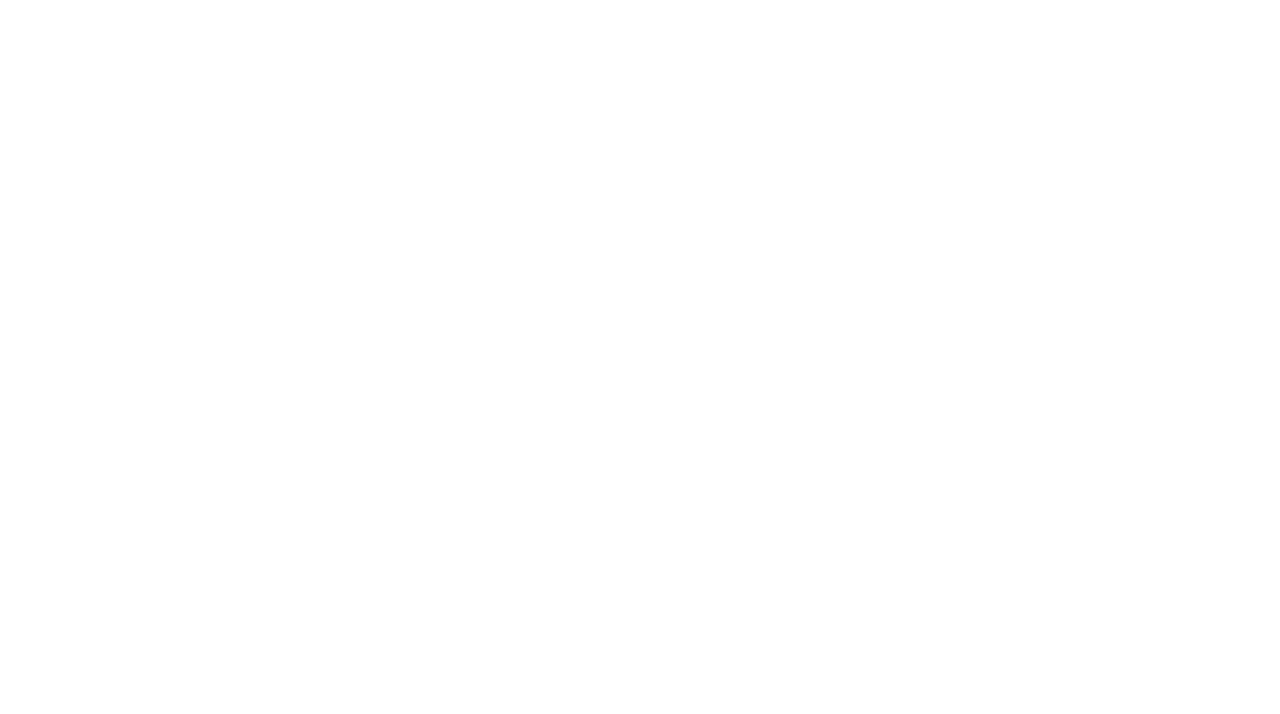
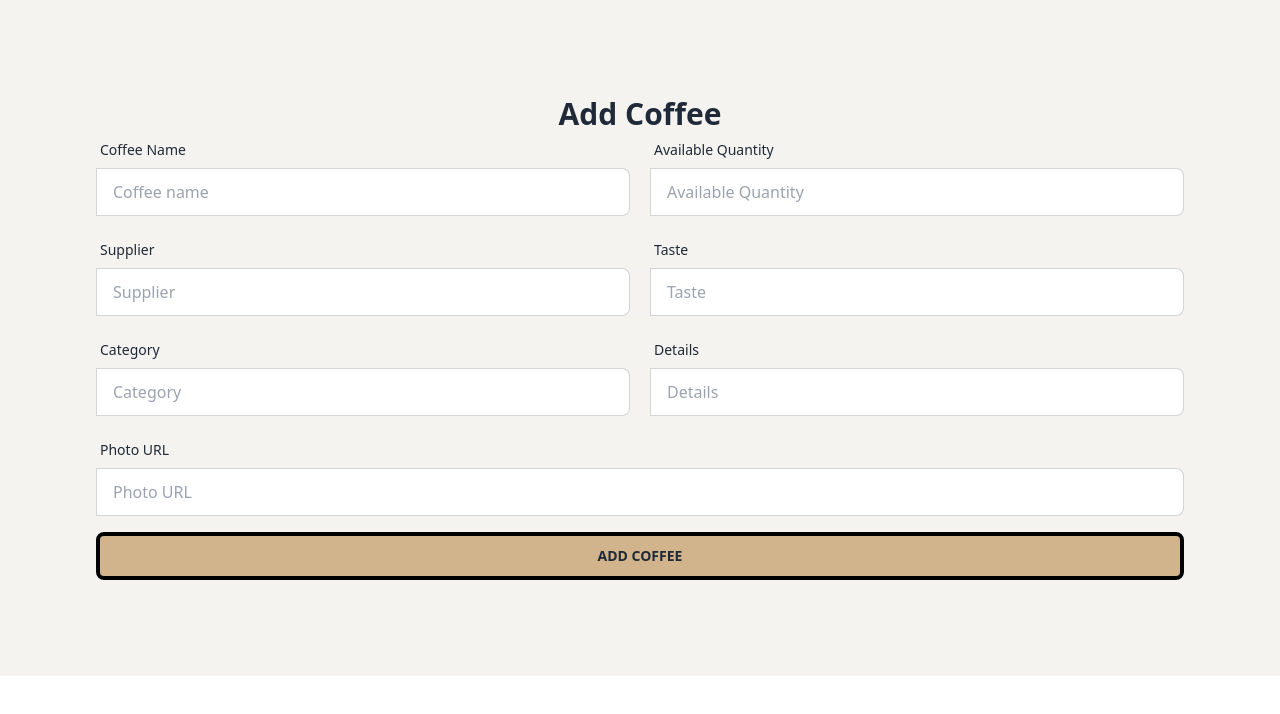
Before and after one commit to sifurr/coffee-store-server-and-client, a React (Vite) app in the folder coffee-store-client/: page /addCoffee in a window 1280 px wide. Shown: the top 714 px of the page. Built offline with nearby package versions, Linux system fonts and the light colour scheme.

Commit message:
Add a basic coffee adding form

```diff
--- a/coffee-store-client/src/components/AddCoffee.jsx
+++ b/coffee-store-client/src/components/AddCoffee.jsx
@@ -1,26 +1,98 @@
 
 const AddCoffee = () => {
+
+    const handleSubmit = event => {
+        event.preventDefault();
+
+        const form = event.target;
+        const name = form.name.value;
+        const taste = form.taste.value;
+        const supplier = form.supplier.value;
+        const quantity = form.quantity.value;
+        const category = form.category.value;
+        const details = form.details.value;
+        const photo = form.photo.value;
+        const newCoffee = { name, taste, supplier, quantity, category, details, photo };
+        console.log(newCoffee);
+    }
+
+
     return (
-        <div>
-            <h2 className="text-2xl text-center">Add Coffee</h2>
-            <div className="flex gap-5">
-                <div className="form-control">
+        <div className="p-24 bg-[#F4F3F0]">
+            <h2 className="text-3xl font-extrabold text-center">Add Coffee</h2>
+            <form onSubmit={handleSubmit} className="space-y-4">
+                {/* form name and quantity row */}
+                <div className="md:flex gap-5">
+                    <div className="form-control  w-1/2">
                         <label className="label">
                             <span className="label-text">Coffee Name</span>
                         </label>
                         <label className="input-group">
-                        <input type="text" placeholder="coffee name" className="input input-bordered" />
+                            <input type="text" name="name" placeholder="Coffee name" className="input input-bordered  w-full" />
                         </label>
                     </div>
-                <div className="form-control">
+                    <div className="form-control w-1/2">
                         <label className="label">
                             <span className="label-text">Available Quantity</span>
                         </label>
                         <label className="input-group">
-                        <input type="text" placeholder="available quantity" className="input input-bordered" />
+                            <input type="text" name="quantity" placeholder="Available Quantity" className="w-full input input-bordered" />
                         </label>
                     </div>
                 </div>
+                {/* form  supplier and taste row */}
+                <div className="md:flex gap-5">
+                    <div className="form-control  w-1/2">
+                        <label className="label">
+                            <span className="label-text">Supplier</span>
+                        </label>
+                        <label className="input-group">
+                            <input type="text" name="supplier" placeholder="Supplier" className="input input-bordered  w-full" />
+                        </label>
+                    </div>
+                    <div className="form-control w-1/2">
+                        <label className="label">
+                            <span className="label-text">Taste</span>
+                        </label>
+                        <label className="input-group">
+                            <input type="text" name="taste" placeholder="Taste" className="w-full input input-bordered" />
+                        </label>
+                    </div>
+                </div>
+                {/* form category and details row */}
+                <div className="md:flex gap-5">
+                    <div className="form-control  w-1/2">
+                        <label className="label">
+                            <span className="label-text">Category</span>
+                        </label>
+                        <label className="input-group">
+                            <input type="text" name="category" placeholder="Category" className="input input-bordered  w-full" />
+                        </label>
+                    </div>
+                    <div className="form-control w-1/2">
+                        <label className="label">
+                            <span className="label-text">Details</span>
+                        </label>
+                        <label className="input-group">
+                            <input type="text" name="details" placeholder="Details" className="w-full input input-bordered" />
+                        </label>
+                    </div>
+                </div>
+                {/* form photo url row */}
+                <div className="">
+                    <div className="form-control  w-full">
+                        <label className="label">
+                            <span className="label-text">Photo URL</span>
+                        </label>
+                        <label className="input-group">
+                            <input type="text" name="photo" placeholder="Photo URL" className="input input-bordered  w-full" />
+                        </label>
+                    </div>
+                </div>
+                <div className="form-control">
+                    <input type="submit" className="bg-[#D2B48C] btn btn-block hover:bg-black hover:border-[#D2B48C] hover:text-white border-4 font-bold border-black" value="Add Coffee" />
+                </div>
+            </form>
         </div>
     );
 };
```
Also changed, not shown: coffee-store-client/src/main.jsx (+6 -2 lines). Lines whose indentation alone changed are shown as unchanged.
